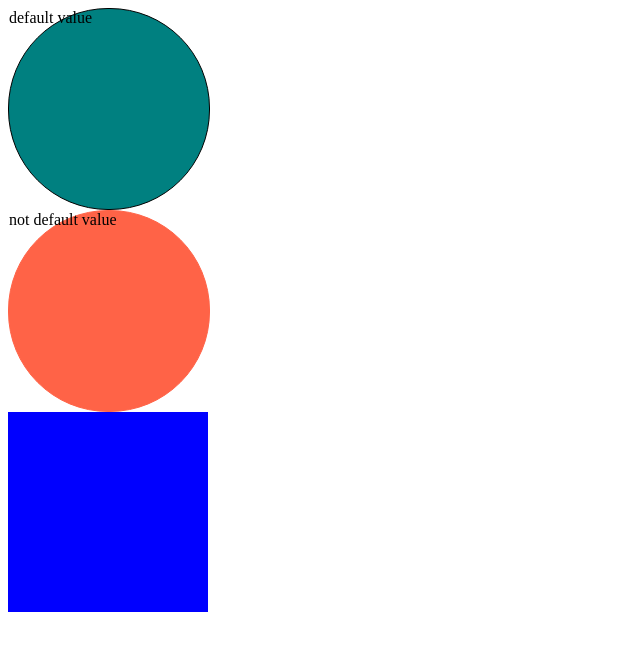
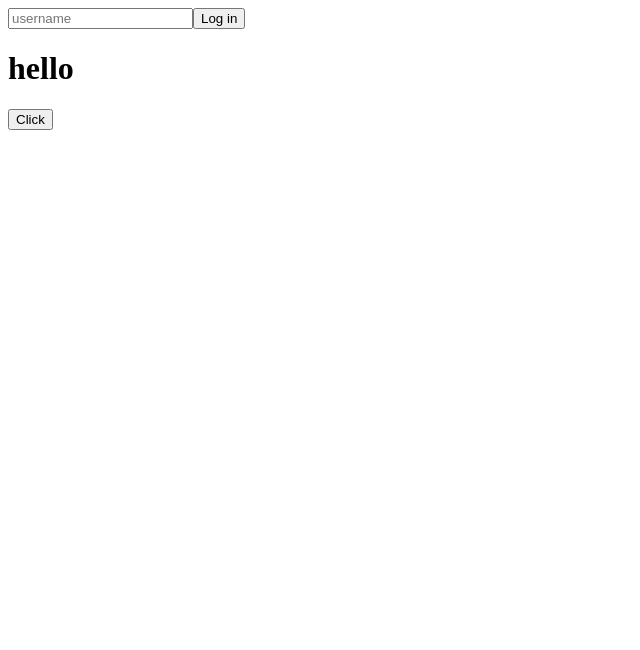
Before and after one commit to nemo0824/react-projects, a React (Create React App) app in the folder react-master/: page / in a window 1280 px wide. Shown: the top 650 px of the page, without its empty margins (0-640 px from the left). Built offline with nearby package versions, Linux system fonts and the light colour scheme.

Commit message:
event: React.FormEvent<HTMLButtonElement>

```diff
--- a/react-master/src/App.tsx
+++ b/react-master/src/App.tsx
@@ -1,13 +1,50 @@
 import styled, {keyframes}  from "styled-components"
-import React from 'react'
+import React, { useState } from 'react'
 import Circle from "./Circle";
 import Square from "./Square";
+import { text } from "stream/consumers";
+
+
+interface DummyProps{
+  text:string;
+  active? : boolean;
+
+}
+
+
+function Dummy({text, active = false}:DummyProps){
+  return <h1>{text}</h1>
+}
+
 
 function App() {
+  const [username, setUsername] = useState("")
+  const onChange = (event: React.FormEvent<HTMLInputElement>)=>{
+   const{
+    currentTarget: {value},
+
+   } = event;
+   setUsername(value);
+
+  };
+ const onSubmit = (event: React.FormEvent<HTMLFormElement>)=>{
+  event.preventDefault();
+  console.log("hello", username)
+ };
+
+ const onClick = (event: React.FormEvent<HTMLButtonElement>)=>{
+  event.preventDefault();
+  console.log("hi")
+ }
+
   return <>
-    <Circle bgColor="teal" borderColor="black"/>
-    <Circle bgColor="tomato" text="not default value"/>
-    <Square bgColor="blue"/>
+    <form onSubmit={onSubmit}>
+      <input type="text" placeholder="username" value={username} onChange={onChange}/>
+      <button>Log in</button>
+      <Dummy text="hello"></Dummy>
+      <button onClick={onClick}> Click </button>
+    </form>
+
     </>
 }
 
--- a/react-master/src/index.tsx
+++ b/react-master/src/index.tsx
@@ -2,6 +2,7 @@ import React from 'react';
 import ReactDOM from 'react-dom/client';
 import App from './App';
 import { ThemeProvider } from 'styled-components';
+import { lightTheme } from './theme';
 
 
 
@@ -13,7 +14,9 @@ const root = ReactDOM.createRoot(
 
 root.render(
   <React.StrictMode>
+    <ThemeProvider theme={lightTheme}>
     <App />
+    </ThemeProvider>
   </React.StrictMode>
 );
 
--- /dev/null
+++ b/react-master/src/theme.ts
@@ -0,0 +1,10 @@
+import { DefaultTheme } from "styled-components/dist/types"
+
+export const lightTheme:DefaultTheme ={
+    bgColor: "white",
+    textColor: "black"
+}
+export const darkTheme:DefaultTheme ={
+    bgColor: "black",
+    textColor: "white"
+}
```
Also changed, not shown: react-master/src/styled.d.ts (added, +11 -0 lines).
